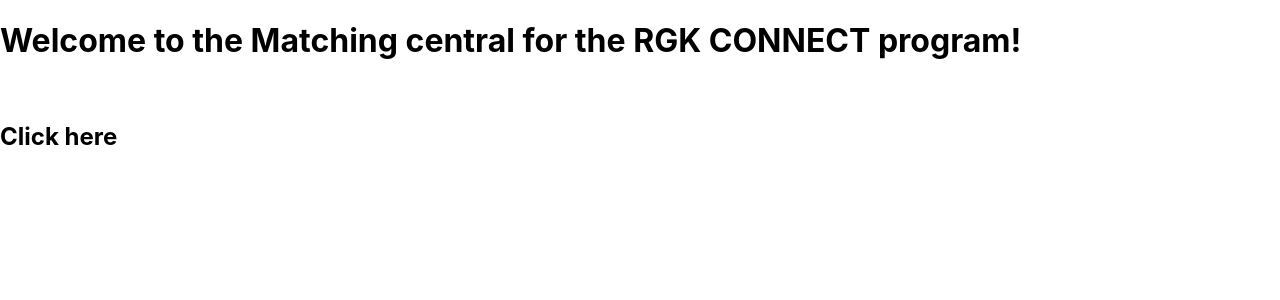
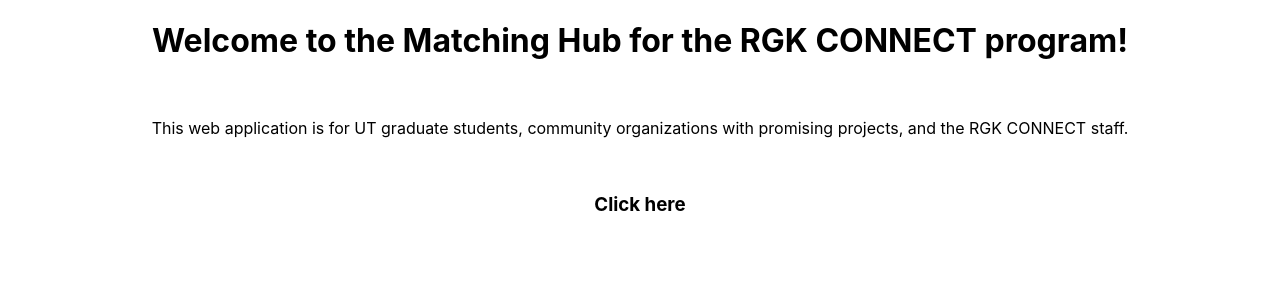
Before and after one commit to armankhondker/EE-364D-Senior-Design, a React (Create React App) app in the folder my-app/: page / in a window 1280 px wide. Shown: the top 300 px of the page. Built offline with nearby package versions, Linux system fonts and the light colour scheme.

Commit message:
Included main page description and some formatting

```diff
--- a/my-app/src/pages/Central.js
+++ b/my-app/src/pages/Central.js
@@ -7,9 +7,12 @@
 		return (
 			<div className="Splash">
 				<body onClick={this.redirect} className="Central-body">
-					<h1>Welcome to the Matching central for the RGK CONNECT program! </h1>
+					<h1 align="center">Welcome to the Matching Hub for the RGK CONNECT program! </h1>
 					<br></br>
-					<h2>Click here</h2>
+                    <p align="center">This web application is for UT graduate students, community organizations with promising projects, and the RGK CONNECT staff.</p>
+                    <br></br>
+					<h3 align="center">Click here</h3>
+
 				</body>
 			</div>
 		);
--- a/my-app/src/pages/CommunityOrg.js
+++ b/my-app/src/pages/CommunityOrg.js
@@ -3,7 +3,7 @@
     render() {
 		return (
 			<div>
-				<p> "Student page" </p>
+				<p> "Community Organization page" </p>
 			</div>
 
 		);
--- a/my-app/src/pages/HomeLinks.js
+++ b/my-app/src/pages/HomeLinks.js
@@ -5,7 +5,7 @@
     render() {
         return (
         <div>
-            <h2>Options:</h2>
+            <h2>Options</h2>
             <ul>
                 <li>
                     <a
```
